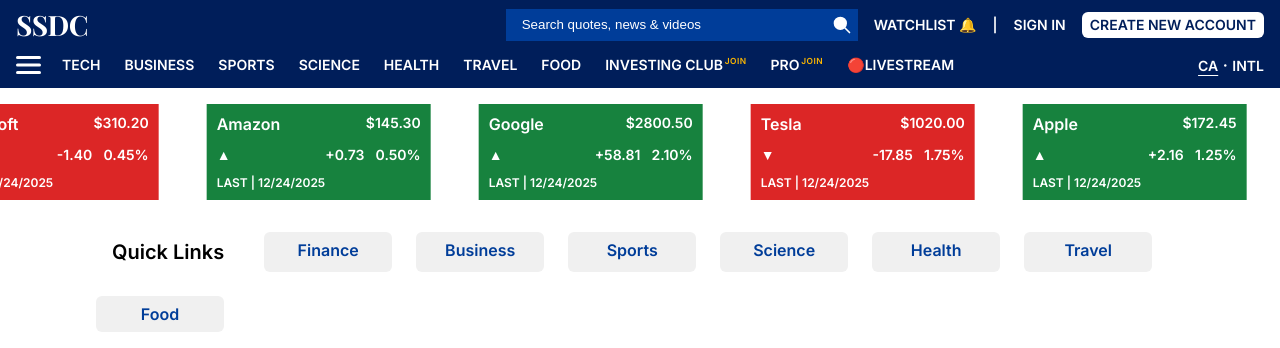
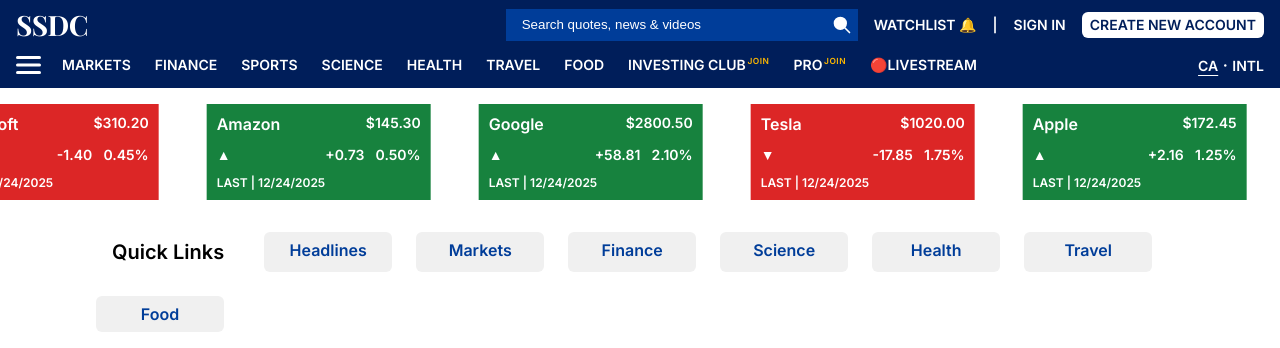
Before and after one commit to jzhang522/SSDP-2850-0-A04, a plain HTML site: page index.html in a window 1280 px wide. Shown: the top 348 px of the page. Drawn offline with nearby package versions, Linux system fonts and the light colour scheme.

Commit message:
Change link names

```diff
--- a/index.html
+++ b/index.html
@@ -139,8 +139,8 @@
                     </button>
                     <nav id="site-nav" class="site-nav" aria-label="Main">
                         <ul class="nav-list">
-                            <li><a href="#">TECH</a></li>
-                            <li><a href="#">BUSINESS</a></li>
+                            <li><a href="#">MARKETS</a></li>
+                            <li><a href="#">FINANCE</a></li>
                             <li><a href="#">SPORTS</a></li>
                             <li><a href="#">SCIENCE</a></li>
                             <li><a href="#">HEALTH</a></li>
@@ -390,9 +390,9 @@
 
         <section class="quick-links">
             <span class="quick-link-title">Quick Links</span>
+            <a class="quick-link" href="#">Headlines</a>
+            <a class="quick-link" href="#">Markets</a>
             <a class="quick-link" href="#">Finance</a>
-            <a class="quick-link" href="#">Business</a>
-            <a class="quick-link" href="#">Sports</a>
             <a class="quick-link" href="#">Science</a>
             <a class="quick-link" href="#">Health</a>
             <a class="quick-link" href="#">Travel</a>
```
